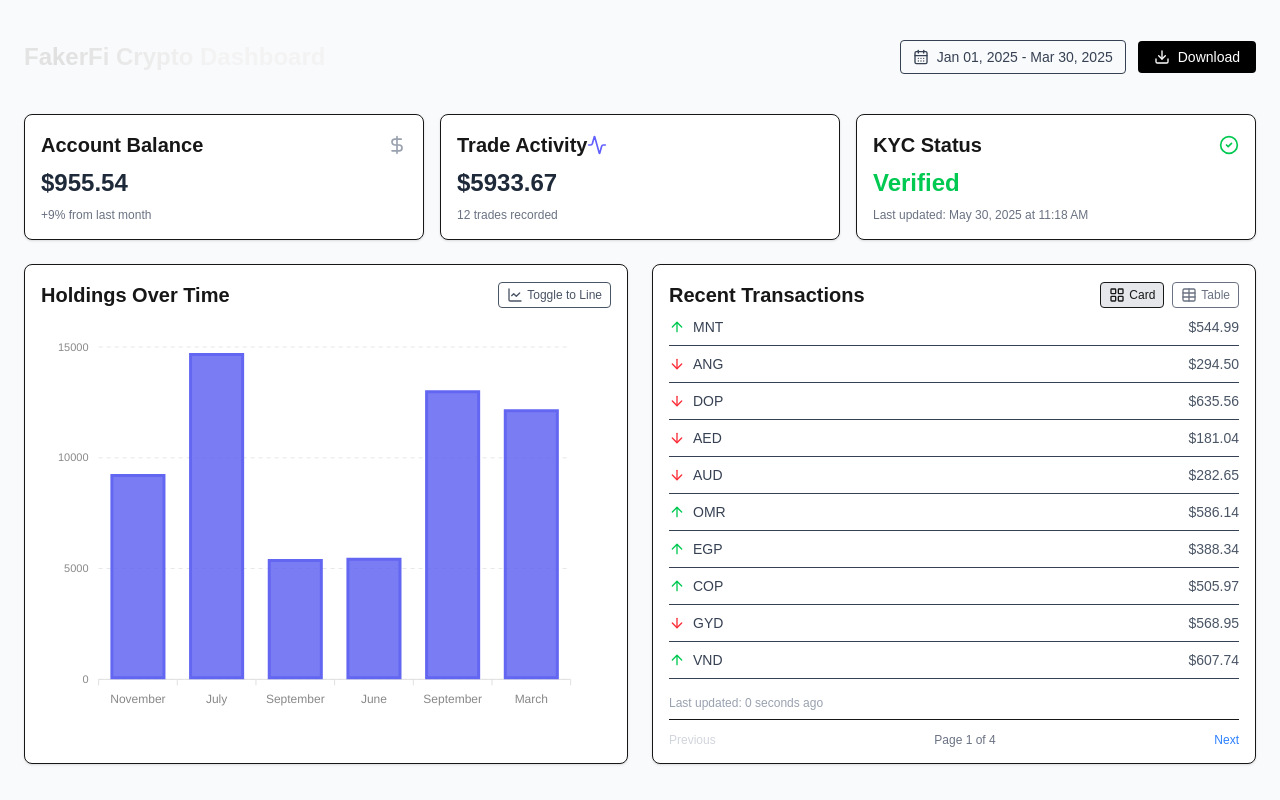
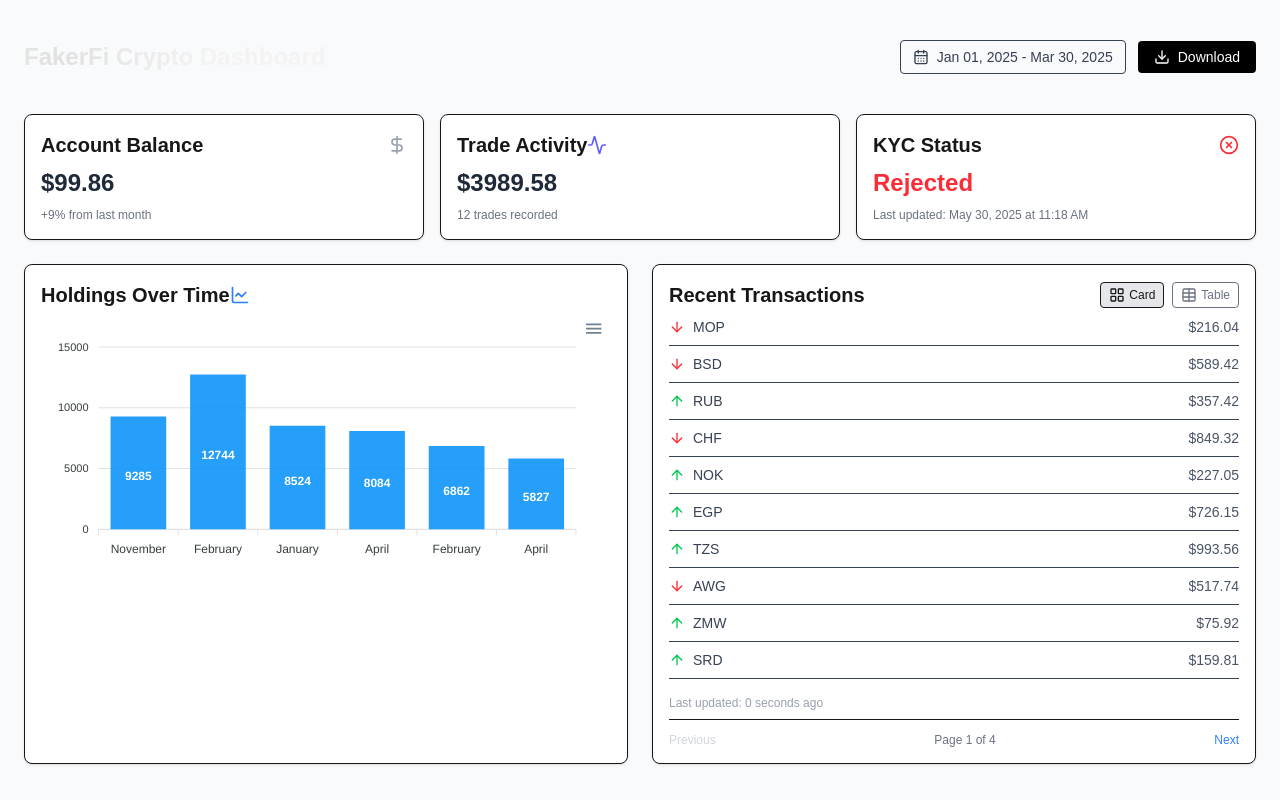
Before and after one commit to izzydoesit/fakerFi, a Next.js app: page / in a window 1280 px wide. Built offline with nearby package versions, Linux system fonts and the light colour scheme.

Commit message:
Update HoldingsChart to use date range from context

```diff
--- a/src/components/Dashboard/HoldingsChart.tsx
+++ b/src/components/Dashboard/HoldingsChart.tsx
@@ -1,82 +1,58 @@
 "use client";
 
-import { useState } from "react";
-import { generateHoldings, Holding } from "@/lib/data";
-import { Card, CardContent, CardHeader, CardTitle } from "@/components/UI/Card";
-import { BarChart as BarIcon, LineChart as LineIcon } from "lucide-react";
 import dynamic from "next/dynamic";
+import { useState, useEffect } from "react";
+import { useDateRange } from "@/context/DateRangeContext";
+import { generateHoldings } from "@/lib/data";
+import { Holding } from "@/lib/types";
+import { BarChart, LineChart } from "lucide-react";
+import { Card, CardHeader, CardTitle, CardContent } from "@/components/ui/Card";
 
-// Dynamically import ApexCharts to avoid SSR issues
-const Chart = dynamic(() => import("react-apexcharts"), { ssr: false });
+const ApexChart = dynamic(() => import("react-apexcharts"), { ssr: false });
 
 export default function HoldingsChart(): JSX.Element {
+  const { range } = useDateRange();
   const [chartType, setChartType] = useState<"bar" | "line">("bar");
+  const [data, setData] = useState<Holding[]>([]);
 
-  const holdings: Holding[] = generateHoldings();
-  const categories = holdings.map((h) => h.month);
-  const values = holdings.map((h) => h.value);
+  useEffect(() => {
+    setData(generateHoldings(range));
+  }, [range]);
+
+  const toggleChartType = () => {
+    setChartType((prev) => (prev === "bar" ? "line" : "bar"));
+  };
 
   const chartOptions = {
-    chart: {
-      id: "holdings-chart",
-      toolbar: { show: false },
-      animations: {
-        easing: "easeinout",
-        speed: 600
-      }
-    },
-    xaxis: {
-      categories,
-      labels: { style: { colors: "#888" } }
-    },
-    yaxis: {
-      labels: { style: { colors: "#888" } }
-    },
-    stroke: {
-      curve: "smooth",
-      width: 3
-    },
-    markers: {
-      size: chartType === "line" ? 5 : 0,
-      colors: ["#f472b6"], // Tailwind pink-400
-      strokeColors: "#fff",
-      strokeWidth: 2
-    },
-    colors: ["#6366f1"], // Tailwind indigo-500
-    dataLabels: {
-      enabled: false
-    },
-    grid: {
-      borderColor: "#e5e7eb",
-      strokeDashArray: 4
-    }
+    chart: { type: chartType },
+    xaxis: { categories: data.map((d) => d.month) },
+    stroke: { curve: "smooth" },
+    markers: { size: chartType === "line" ? 5 : 0 }
   };
 
-  const series = [
+  const chartSeries = [
     {
       name: "Holdings",
-      data: values
+      data: data.map((d) => d.value)
     }
   ];
 
-  const toggleChartType = (): void => {
-    setChartType((prev) => (prev === "bar" ? "line" : "bar"));
-  };
-
   return (
-    <Card className="p-4 h-[500px]">
-      <CardHeader className="flex items-center justify-between">
-        <CardTitle className="text-base font-medium text-gray-600">Holdings Over Time</CardTitle>
-        <button
-          onClick={toggleChartType}
-          className="text-xs px-2 py-1 border rounded text-gray-600 hover:bg-gray-50 flex items-center gap-1"
-        >
-          {chartType === "bar" ? <LineIcon className="w-4 h-4" /> : <BarIcon className="w-4 h-4" />}
-          Toggle to {chartType === "bar" ? "Line" : "Bar"}
-        </button>
+    <Card>
+      <CardHeader>
+        <div className="flex justify-between items-center">
+          <CardTitle>Holdings Over Time</CardTitle>
+          <button onClick={toggleChartType}>
+            {chartType === "bar" ? (
+              <LineChart className="w-5 h-5 text-blue-500" />
+            ) : (
+              <BarChart className="w-5 h-5 text-green-600" />
+            )}
+          </button>
+        </div>
       </CardHeader>
-      <CardContent className="px-1">
-        <Chart options={chartOptions as any} series={series} type={chartType} height={400} />
+      <CardContent>
+        <ApexChart options={chartOptions} series={chartSeries} type={chartType} height={250} />
       </CardContent>
     </Card>
   );
```
